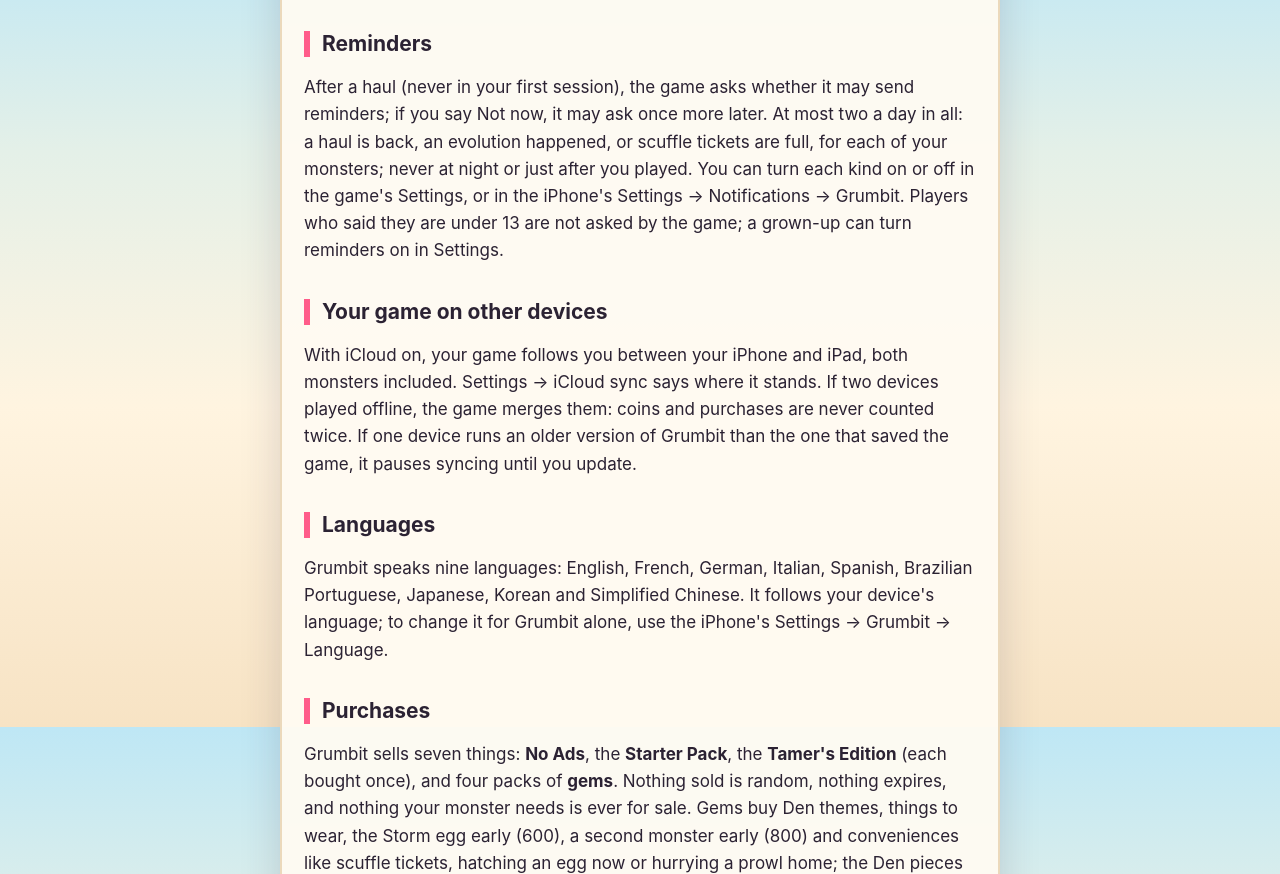
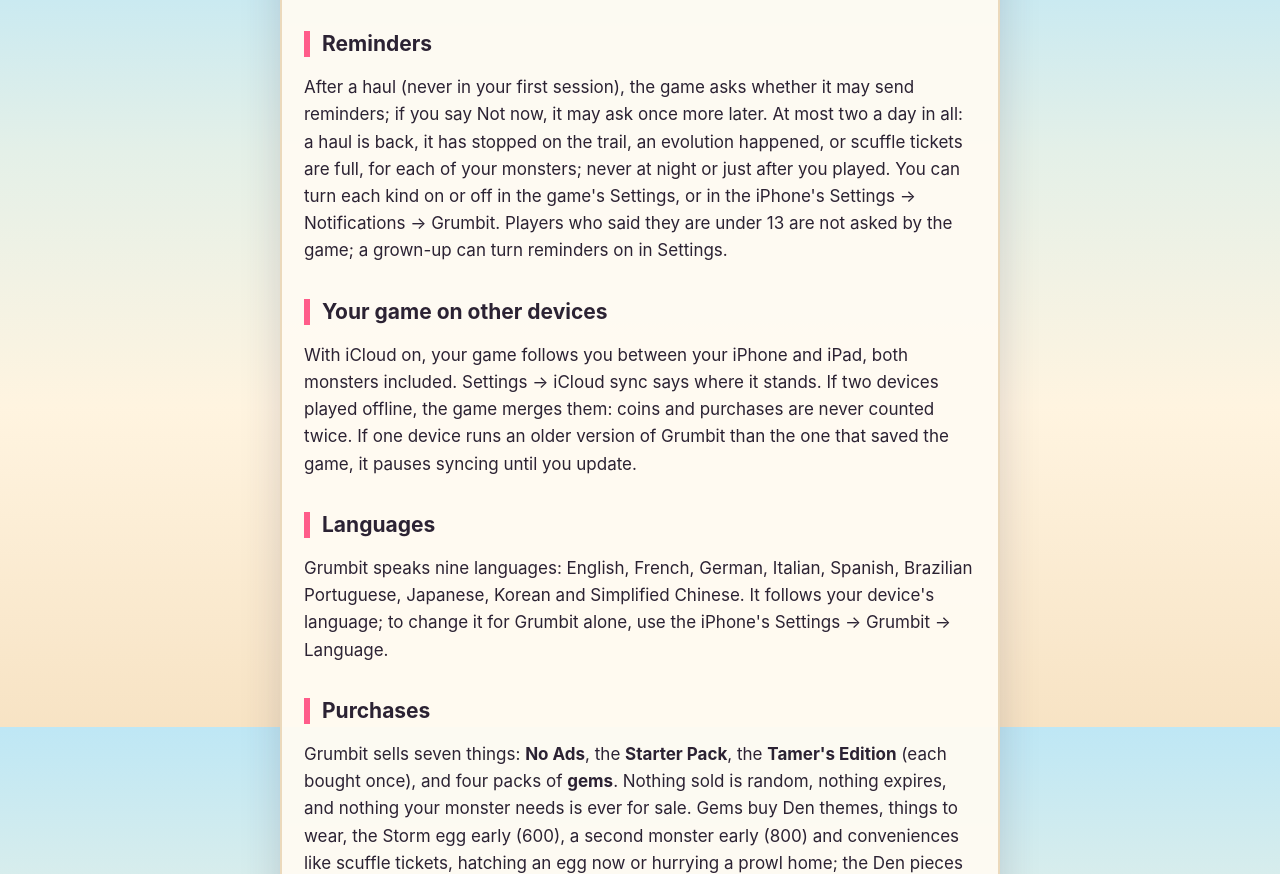
Before and after one commit to VladBerila/grumbit-site, a plain HTML site: page support.html in a window 1280 px wide. Shown: the part 4097-4971 px from the top of the page. Drawn offline with Linux system fonts and the light colour scheme.

Commit message:
Publish site from Grumbit site/

```diff
--- a/support.html
+++ b/support.html
@@ -152,8 +152,8 @@
 
   <h2>Reminders</h2>
   <p>After a haul (never in your first session), the game asks whether it may send reminders; if
-  you say Not now, it may ask once more later. At most two a day in all: a haul is back, an
-  evolution happened, or scuffle tickets are full, for each of your monsters; never at night or
+  you say Not now, it may ask once more later. At most two a day in all: a haul is back, it has
+  stopped on the trail, an evolution happened, or scuffle tickets are full, for each of your monsters; never at night or
   just after you played. You can turn each kind on or off in the game's Settings, or in the
   iPhone's Settings → Notifications → Grumbit. Players who said they are under 13 are not
   asked by the game; a grown-up can turn reminders on in Settings.</p>
```
Also changed, not shown: privacy.html (+2 -2 lines).
